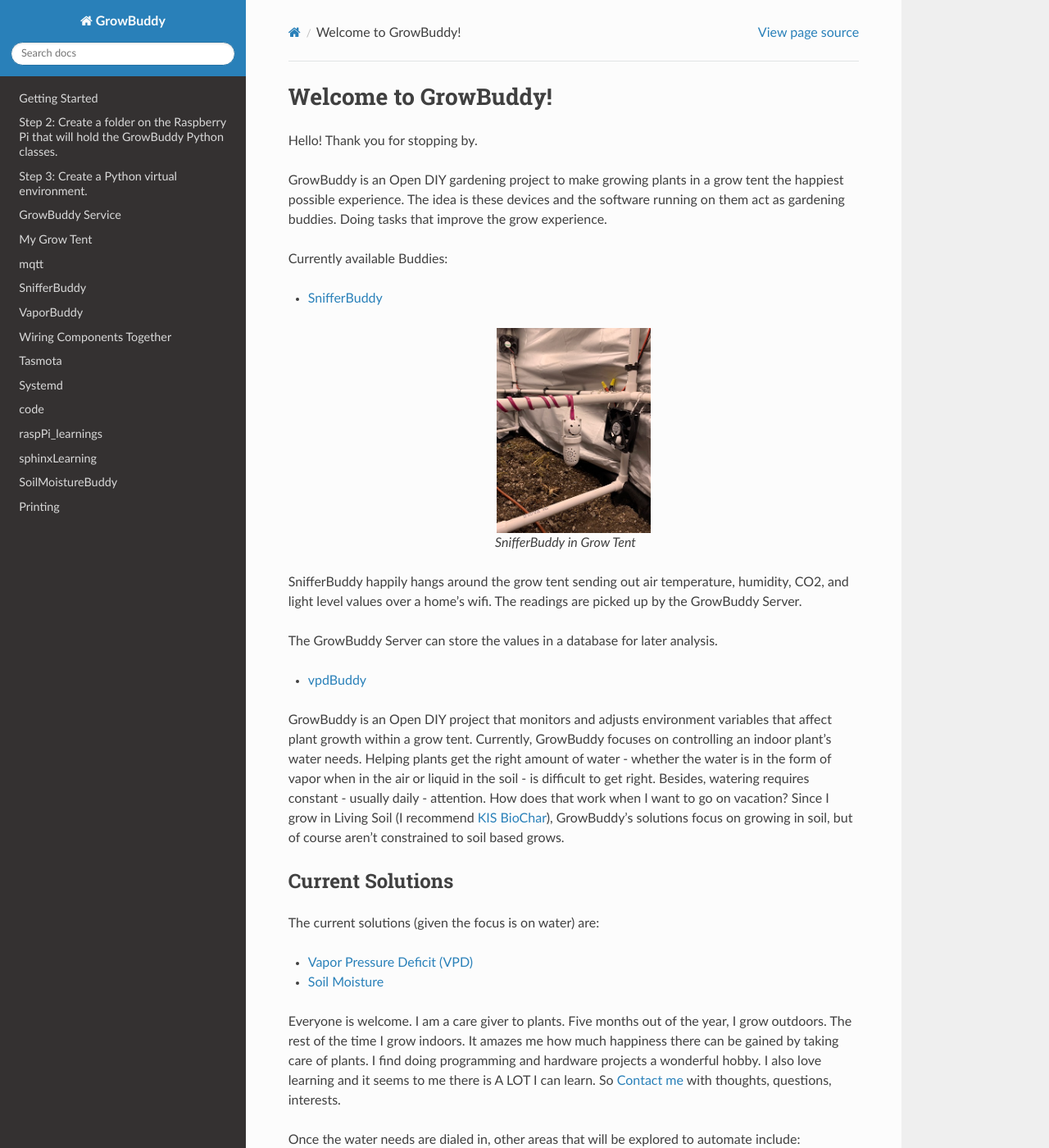
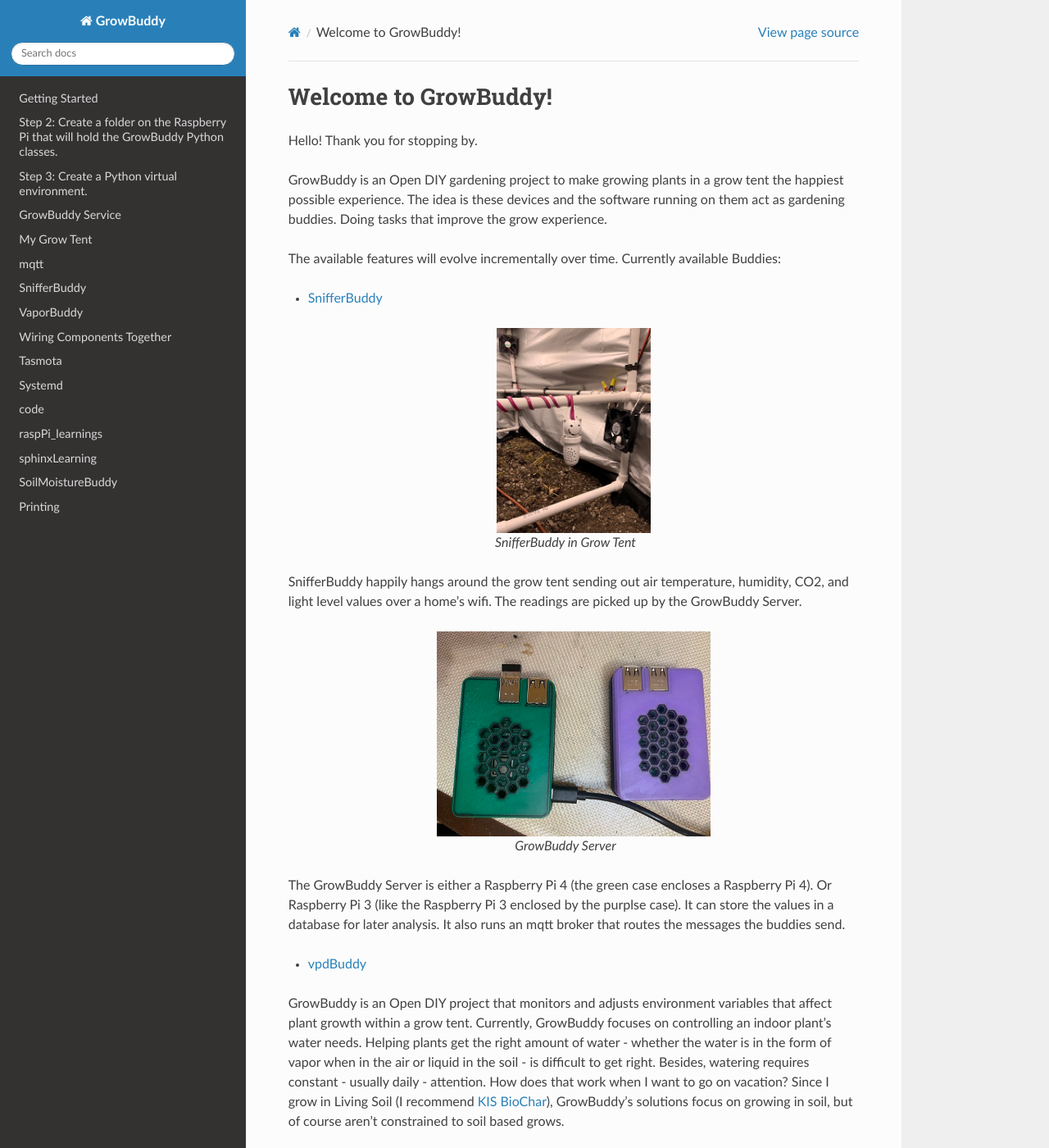
Before and after one commit to solarslurpi/GrowBuddies, a Sphinx documentation site: the page built from docs/index.md, in a window 1280 px wide and 1400 px high. Shown: the whole window at 82% size. Built offline with Sphinx 7.4.7 and the Read the Docs theme 2.0.0, drawn with Linux system fonts in a browser that asks for light colours; pages that are not in the unit, such as notebooks, are missing from menus.

Commit message:
evolved .

```diff
--- a/docs/index.md
+++ b/docs/index.md
@@ -8,9 +8,8 @@ Hello! Thank you for stopping by.
 
 GrowBuddy is an Open DIY gardening project to make growing plants in a grow tent the happiest possible experience.  The idea is these devices and the software running on them act as gardening buddies.  Doing tasks that improve the grow experience.
 
-Currently available Buddies:
+The available features will evolve incrementally over time.  Currently available Buddies:
 - [SnifferBuddy](snifferbuddy.md)
-
 :::{figure} images/snifferbuddy_in_growtent_sm.jpg
 :align: center
 :height: 250
@@ -19,8 +18,14 @@ SnifferBuddy in Grow Tent
 :::
 SnifferBuddy happily hangs around the grow tent sending out air temperature, humidity, CO2, and light level values over a home's wifi.  The readings are picked up by the GrowBuddy Server.
 
-The GrowBuddy Server can store the values in a database for later analysis.
-- [vpdBuddy]()
+:::{figure} images/GrowBuddy_Server.jpg
+:align: center
+:height: 250
+
+GrowBuddy Server
+:::
+The GrowBuddy Server is either a Raspberry Pi 4 (the green case encloses a Raspberry Pi 4).  Or Raspberry Pi 3 (like the Raspberry Pi 3 enclosed by the purplse case).  It can store the values in a database for later analysis.  It also runs an mqtt broker that routes the messages the buddies send.
+- [vpdBuddy](vpdBuddy.md)
 
 
 
```
Also changed, not shown: docs/getting_started.md (+1 -1 lines), docs/images/GrowBuddy_Server.jpg (added), 5 other files.
